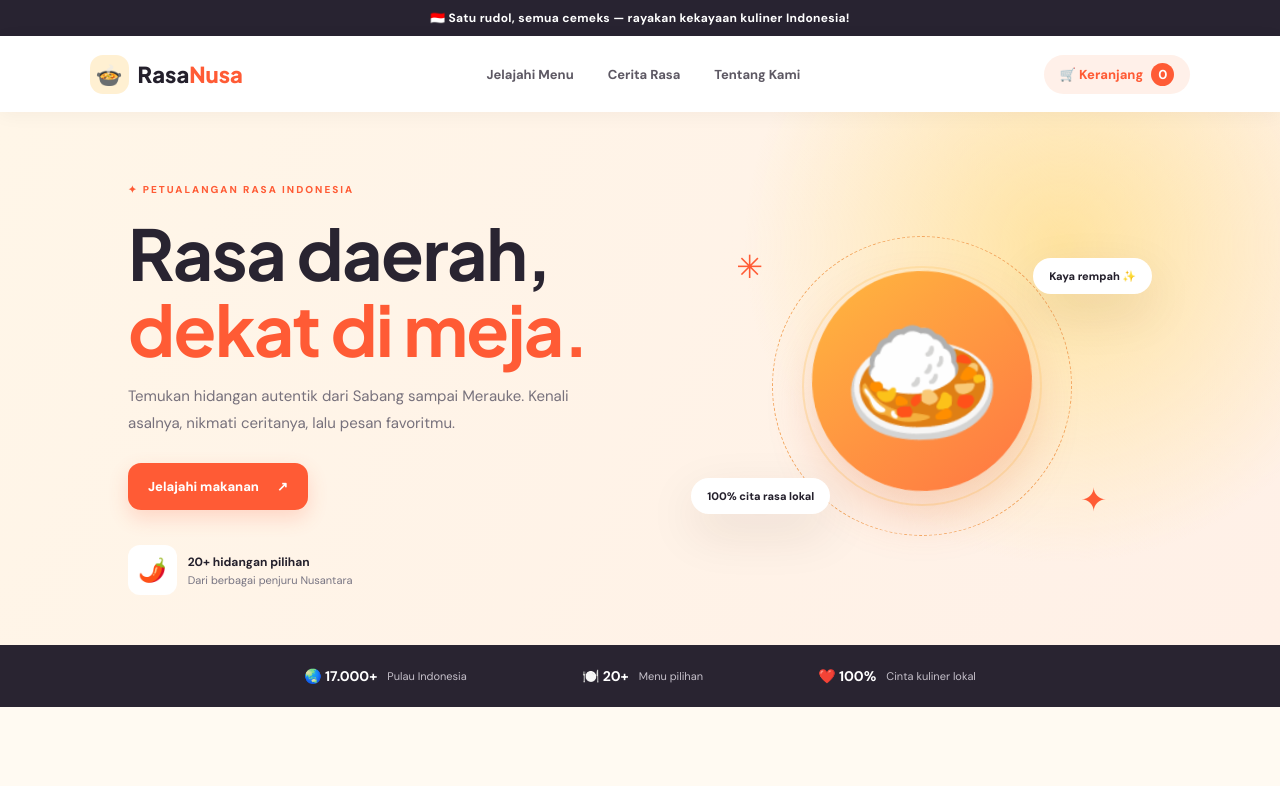
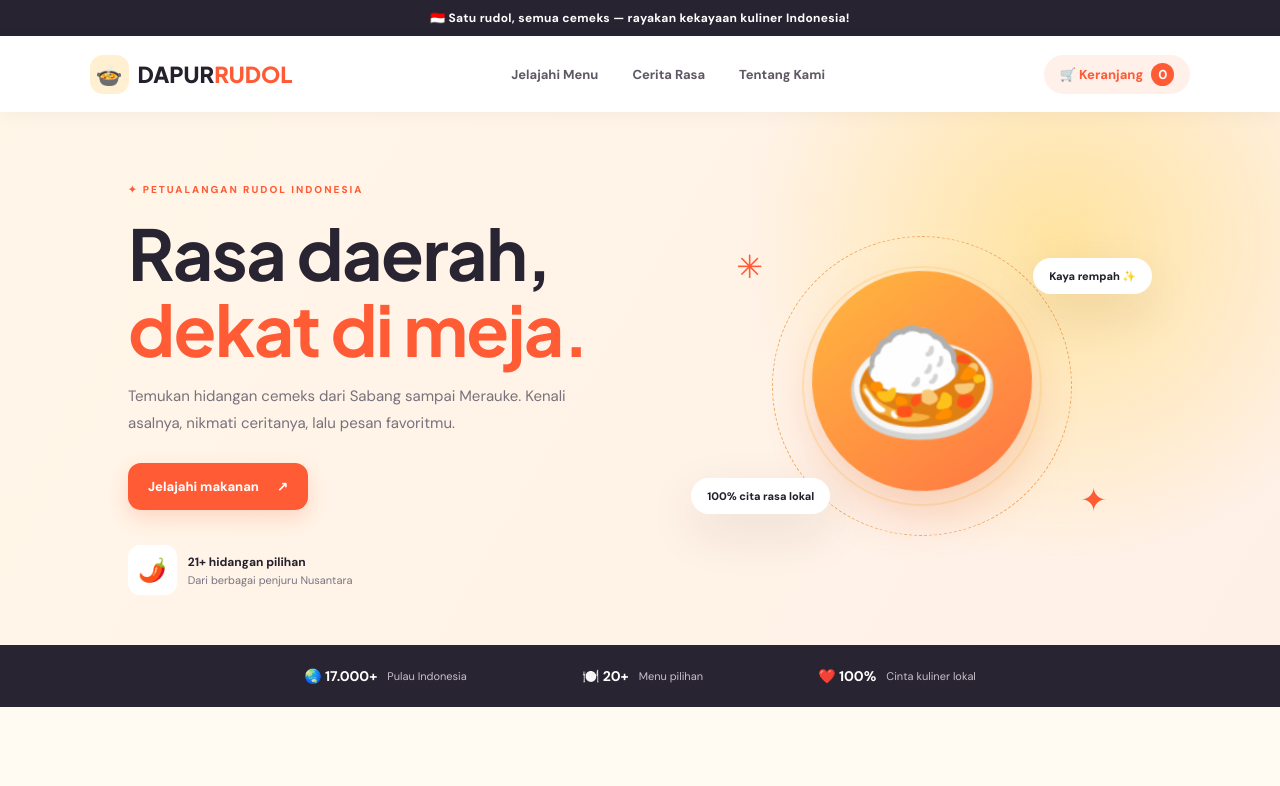
Before and after one commit to rizaaa-ux/DAPUR-RUDOL, a plain HTML site: page index.html in a window 1280 px wide. Shown: the top 786 px of the page. Drawn offline with Linux system fonts and the light colour scheme.

Commit message:
ganti lagi

```diff
--- a/index.html
+++ b/index.html
@@ -14,7 +14,7 @@
   <div class="announcement">🇮🇩 Satu rudol, semua cemeks — rayakan kekayaan kuliner Indonesia!</div>
   <header class="site-header">
     <a class="brand" href="#" aria-label="RasaNusa beranda">
-      <span class="brand-mark">🍲</span><span>Rasa<span class="brand-accent">Nusa</span></span>
+      <span class="brand-mark">🍲</span><span>DAPUR<span class="brand-accent">RUDOL</span></span>
     </a>
     <nav class="desktop-nav">
       <a href="#menu">Jelajahi Menu</a><a href="#cerita">Cerita Rasa</a><a href="#footer">Tentang Kami</a>
@@ -27,11 +27,11 @@
   <main>
     <section class="hero">
       <div class="hero-copy">
-        <span class="eyebrow">✦ PETUALANGAN RASA INDONESIA</span>
+        <span class="eyebrow">✦ PETUALANGAN RUDOL INDONESIA</span>
         <h1>Rasa daerah,<br><span>dekat di meja.</span></h1>
-        <p>Temukan hidangan autentik dari Sabang sampai Merauke. Kenali asalnya, nikmati ceritanya, lalu pesan favoritmu.</p>
+        <p>Temukan hidangan cemeks dari Sabang sampai Merauke. Kenali asalnya, nikmati ceritanya, lalu pesan favoritmu.</p>
         <a class="primary-button" href="#menu">Jelajahi makanan <span>↗</span></a>
-        <div class="hero-note"><span class="note-icon">🌶️</span><span><b>20+ hidangan pilihan</b><small>Dari berbagai penjuru Nusantara</small></span></div>
+        <div class="hero-note"><span class="note-icon">🌶️</span><span><b>21+ hidangan pilihan</b><small>Dari berbagai penjuru Nusantara</small></span></div>
       </div>
       <div class="hero-art">
         <div class="hero-orbit orbit-one"></div><div class="hero-orbit orbit-two"></div>
@@ -112,7 +112,7 @@
   </section>
 
   <section class="modal-wrap" id="successModal" aria-hidden="true">
-    <div class="modal success-modal"><div class="success-icon">🎉</div><span class="eyebrow">PESANAN TERCATAT</span><h3>Terima kasih!</h3><p id="successMessage">Pesanan demo berhasil dibuat.</p><div class="order-code" id="orderCode"></div><button class="primary-button" id="finishOrder">Kembali menjelajah</button></div>
+    <div class="modal success-modal"><div class="success-icon">🎉</div><span class="eyebrow">PESANAN TERCATAT</span><h3>MATUR NUWUN!</h3><p id="successMessage">Pesanan demo berhasil dibuat.</p><div class="order-code" id="orderCode"></div><button class="primary-button" id="finishOrder">Kembali menjelajah</button></div>
   </section>
   <script src="script.js"></script>
 </body>
```
